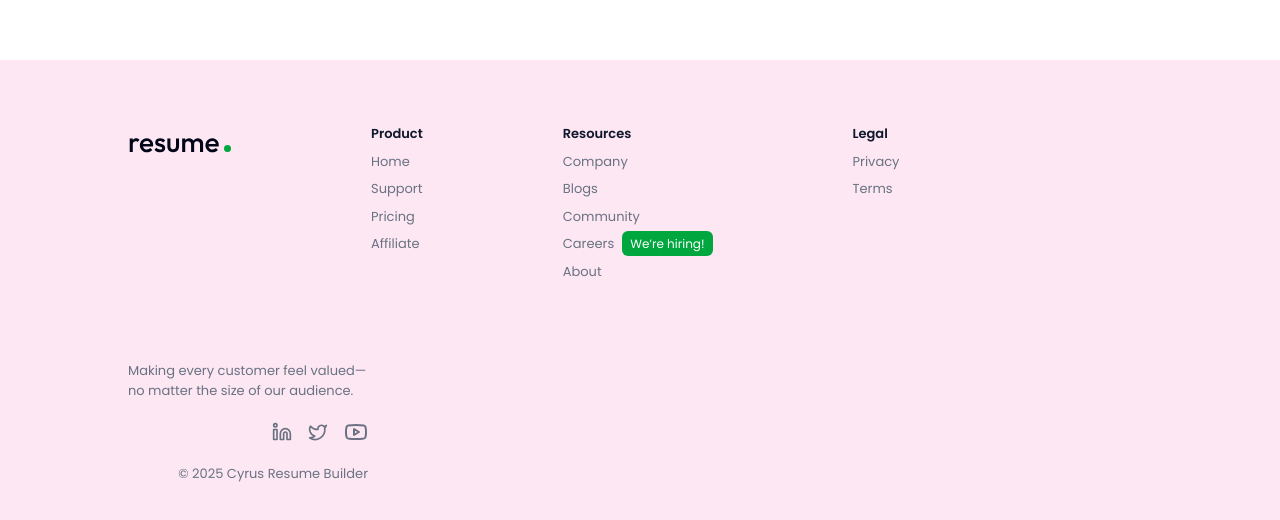
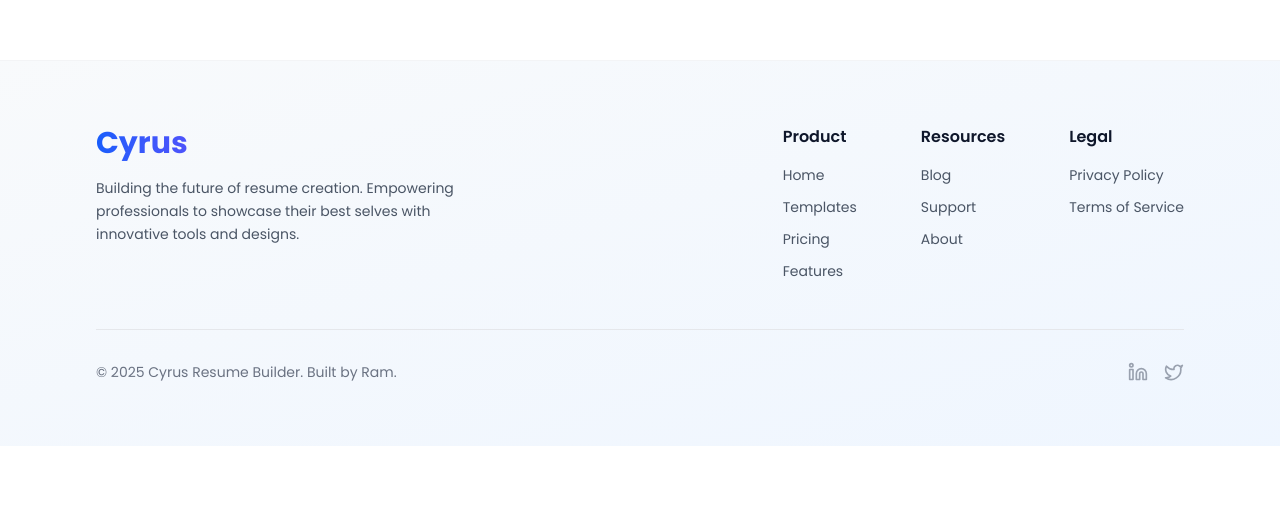
Before and after one commit to ram2005024/RESUME_BUILDER_MERN, a React (Vite) app in the folder Frontend/: page / in a window 1280 px wide. Shown: the part 2866-3386 px from the top of the page. After the commit the page ends 3312 px from the top, so only its background shows below. Built offline with nearby package versions, Linux system fonts and the light colour scheme.

Commit message:
Initial Commit now next phase is for backend

```diff
--- a/Frontend/src/components/Home/Footer.jsx
+++ b/Frontend/src/components/Home/Footer.jsx
@@ -1,118 +1,154 @@
 import React from "react";
+import { useNavigate } from "react-router-dom";
 
 const Footer = () => {
+  const navigate = useNavigate();
+
+  // Helper to handle navigation and scroll to top
+  const handleNavigation = (path) => {
+    window.scrollTo({ top: 0, behavior: "smooth" });
+    navigate(path);
+  };
+
   return (
-    <div>
     <>
       <style>{`
-                @import url('https://fonts.googleapis.com/css2?family=Poppins:ital,wght@0,100;0,200;0,300;0,400;0,500;0,600;0,700;0,800;0,900;1,100;1,200;1,300;1,400;1,500;1,600;1,700;1,800;1,900&display=swap');
-
-                * {
-                    font-family: 'Poppins', sans-serif;
-                }
+        @import url('https://fonts.googleapis.com/css2?family=Poppins:wght@300;400;500;600;700&display=swap');
+        * { font-family: 'Poppins', sans-serif; }
       `}</style>
 
-        <footer className="flex flex-wrap justify-center lg:justify-between overflow-hidden gap-10 md:gap-20 py-16 px-6 md:px-16 lg:px-24 xl:px-32 text-[13px] text-gray-500 bg-pink-100">
-          <div className="flex flex-wrap items-start gap-10 md:gap-[60px] xl:gap-[140px]">
-            <img src="logo.svg" alt="logo" />
+      <footer className="bg-gradient-to-br from-slate-50 to-blue-50 py-16 px-6 md:px-16 lg:px-24 border-t border-gray-100">
+        <div className="max-w-7xl mx-auto">
+          <div className="flex flex-wrap justify-between gap-12 mb-12">
+            {/* Brand Section */}
+            <div className="flex flex-col gap-4 max-w-sm">
+              <h2 className="text-3xl font-bold bg-gradient-to-r from-blue-600 to-purple-600 bg-clip-text text-transparent">
+                Cyrus
+              </h2>
+              <p className="text-gray-600 text-sm leading-relaxed">
+                Building the future of resume creation. Empowering professionals
+                to showcase their best selves with innovative tools and designs.
+              </p>
+            </div>
 
+            {/* Links Sections */}
+            <div className="flex flex-wrap gap-12 lg:gap-16">
+              {/* Product */}
               <div>
-              <p className="text-slate-900 font-semibold">Product</p>
-              <ul className="mt-2 space-y-2">
+                <h3 className="text-slate-900 font-semibold mb-4">Product</h3>
+                <ul className="space-y-3 text-sm">
                   <li>
-                  <a href="/" className="hover:text-green-600 transition">
+                    <button
+                      onClick={() => handleNavigation("/")}
+                      className="text-gray-600 hover:text-blue-600 transition-colors"
+                    >
                       Home
-                  </a>
+                    </button>
                   </li>
                   <li>
-                  <a href="/" className="hover:text-green-600 transition">
-                    Support
-                  </a>
+                    <button
+                      onClick={() => handleNavigation("/demo")}
+                      className="text-gray-600 hover:text-blue-600 transition-colors"
+                    >
+                      Templates
+                    </button>
                   </li>
                   <li>
-                  <a href="/" className="hover:text-green-600 transition">
+                    <button
+                      onClick={() => handleNavigation("/demo")}
+                      className="text-gray-600 hover:text-blue-600 transition-colors"
+                    >
                       Pricing
-                  </a>
+                    </button>
                   </li>
                   <li>
-                  <a href="/" className="hover:text-green-600 transition">
-                    Affiliate
-                  </a>
+                    <button
+                      onClick={() => handleNavigation("/demo")}
+                      className="text-gray-600 hover:text-blue-600 transition-colors"
+                    >
+                      Features
+                    </button>
                   </li>
                 </ul>
               </div>
+
+              {/* Resources */}
               <div>
-              <p className="text-slate-900 font-semibold">Resources</p>
-              <ul className="mt-2 space-y-2">
+                <h3 className="text-slate-900 font-semibold mb-4">Resources</h3>
+                <ul className="space-y-3 text-sm">
                   <li>
-                  <a href="/" className="hover:text-green-600 transition">
-                    Company
-                  </a>
+                    <button
+                      onClick={() => handleNavigation("/demo")}
+                      className="text-gray-600 hover:text-blue-600 transition-colors"
+                    >
+                      Blog
+                    </button>
                   </li>
                   <li>
-                  <a href="/" className="hover:text-green-600 transition">
-                    Blogs
-                  </a>
+                    <button
+                      onClick={() => handleNavigation("/demo")}
+                      className="text-gray-600 hover:text-blue-600 transition-colors"
+                    >
+                      Support
+                    </button>
                   </li>
                   <li>
-                  <a href="/" className="hover:text-green-600 transition">
-                    Community
-                  </a>
-                </li>
-                <li>
-                  <a href="/" className="hover:text-green-600 transition">
-                    Careers
-                    <span className="text-xs text-white bg-green-600 rounded-md ml-2 px-2 py-1">
-                      We’re hiring!
-                    </span>
-                  </a>
-                </li>
-                <li>
-                  <a href="/" className="hover:text-indigo-600 transition">
+                    <button
+                      onClick={() => handleNavigation("/demo")}
+                      className="text-gray-600 hover:text-blue-600 transition-colors"
+                    >
                       About
-                  </a>
+                    </button>
                   </li>
                 </ul>
               </div>
+
+              {/* Legal */}
               <div>
-              <p className="text-slate-900 font-semibold">Legal</p>
-              <ul className="mt-2 space-y-2">
+                <h3 className="text-slate-900 font-semibold mb-4">Legal</h3>
+                <ul className="space-y-3 text-sm">
                   <li>
-                  <a href="/" className="hover:text-green-600 transition">
-                    Privacy
-                  </a>
+                    <button
+                      onClick={() => handleNavigation("/demo")}
+                      className="text-gray-600 hover:text-blue-600 transition-colors"
+                    >
+                      Privacy Policy
+                    </button>
                   </li>
                   <li>
-                  <a href="/" className="hover:text-green-600 transition">
-                    Terms
-                  </a>
+                    <button
+                      onClick={() => handleNavigation("/demo")}
+                      className="text-gray-600 hover:text-blue-600 transition-colors"
+                    >
+                      Terms of Service
+                    </button>
                   </li>
                 </ul>
               </div>
             </div>
-          <div className="flex flex-col max-md:items-center max-md:text-center gap-2 items-end">
-            <p className="max-w-60">
-              Making every customer feel valued—no matter the size of our
-              audience.
+          </div>
+
+          <div className="border-t border-gray-200 pt-8 flex flex-col md:flex-row justify-between items-center gap-6">
+            <p className="text-gray-500 text-sm">
+              © 2025 Cyrus Resume Builder. Built by Ram.
             </p>
-            <div className="flex items-center gap-4 mt-3">
+
+            <div className="flex items-center gap-4">
               <a
                 href="https://www.linkedin.com/in/ram-sharma-7b8426316"
                 target="_blank"
-                rel="noreferrer"
+                rel="noopener noreferrer"
+                className="text-gray-400 hover:text-blue-600 transition-colors"
               >
                 <svg
-                  xmlns="http://www.w3.org/2000/svg"
-                  width="24"
-                  height="24"
+                  width="20"
+                  height="20"
                   viewBox="0 0 24 24"
                   fill="none"
                   stroke="currentColor"
                   strokeWidth="2"
                   strokeLinecap="round"
                   strokeLinejoin="round"
-                  className="lucide lucide-linkedin size-5 hover:text-green-500"
-                  aria-hidden="true"
                 >
                   <path d="M16 8a6 6 0 0 1 6 6v7h-4v-7a2 2 0 0 0-2-2 2 2 0 0 0-2 2v7h-4v-7a6 6 0 0 1 6-6z"></path>
                   <rect width="4" height="12" x="2" y="9"></rect>
@@ -122,52 +158,27 @@ const Footer = () => {
               <a
                 href="https://x.com/Shekhar10276577"
                 target="_blank"
-                rel="noreferrer"
+                rel="noopener noreferrer"
+                className="text-gray-400 hover:text-blue-400 transition-colors"
               >
                 <svg
-                  xmlns="http://www.w3.org/2000/svg"
-                  width="24"
-                  height="24"
+                  width="20"
+                  height="20"
                   viewBox="0 0 24 24"
                   fill="none"
                   stroke="currentColor"
                   strokeWidth="2"
                   strokeLinecap="round"
                   strokeLinejoin="round"
-                  className="lucide lucide-twitter size-5 hover:text-green-500"
-                  aria-hidden="true"
                 >
                   <path d="M22 4s-.7 2.1-2 3.4c1.6 10-9.4 17.3-18 11.6 2.2.1 4.4-.6 6-2C3 15.5.5 9.6 3 5c2.2 2.6 5.6 4.1 9 4-.9-4.2 4-6.6 7-3.8 1.1 0 3-1.2 3-1.2z"></path>
                 </svg>
               </a>
-              <a
-                href="https://www.youtube.com/@cutie8864"
-                target="_blank"
-                rel="noreferrer"
-              >
-                <svg
-                  xmlns="http://www.w3.org/2000/svg"
-                  width="24"
-                  height="24"
-                  viewBox="0 0 24 24"
-                  fill="none"
-                  stroke="currentColor"
-                  strokeWidth="2"
-                  strokeLinecap="round"
-                  strokeLinejoin="round"
-                  className="lucide lucide-youtube size-6 hover:text-green-500"
-                  aria-hidden="true"
-                >
-                  <path d="M2.5 17a24.12 24.12 0 0 1 0-10 2 2 0 0 1 1.4-1.4 49.56 49.56 0 0 1 16.2 0A2 2 0 0 1 21.5 7a24.12 24.12 0 0 1 0 10 2 2 0 0 1-1.4 1.4 49.55 49.55 0 0 1-16.2 0A2 2 0 0 1 2.5 17"></path>
-                  <path d="m10 15 5-3-5-3z"></path>
-                </svg>
-              </a>
             </div>
-            <p className="mt-3 text-center">© 2025 Cyrus Resume Builder</p>
+          </div>
         </div>
       </footer>
     </>
-    </div>
   );
 };
 
--- a/Frontend/src/components/Home/Hero.jsx
+++ b/Frontend/src/components/Home/Hero.jsx
@@ -14,7 +14,7 @@ const Hero = () => {
       <>
         {/* Nav section */}
         <nav className="z-50 flex items-center justify-between w-full py-4 px-6 md:px-16 lg:px-24 xl:px-40 text-sm">
-          <a href="https://prebuiltui.com">
+          <a href="/">
             <img src="/logo.svg" alt="logo" className="h-10 w-auto" />
           </a>
 
@@ -31,7 +31,7 @@ const Hero = () => {
             >
               Testimonials
             </a>
-            <a href="#cta" className="hover:text-indigo-600 transition">
+            <a href="#cte" className="hover:text-indigo-600 transition">
               Contact
             </a>
           </div>
--- /dev/null
+++ b/Frontend/src/components/Loader.jsx
@@ -0,0 +1,57 @@
+import { File } from "lucide-react";
+import { useState, useEffect } from "react";
+
+const LoaderComponent = () => {
+  const [dots, setDots] = useState("");
+
+  useEffect(() => {
+    const interval = setInterval(() => {
+      setDots((prev) => (prev.length >= 3 ? "" : prev + "."));
+    }, 400);
+    return () => clearInterval(interval);
+  }, []);
+
+  return (
+    <div className="w-screen h-screen flex items-center justify-center bg-slate-100">
+      <div className="relative flex flex-col items-center gap-8">
+        <div className="relative w-20 h-20">
+          <div className="absolute inset-0 rounded-full border-2 border-slate-300 animate-pulse"></div>
+
+          <div className="absolute inset-2 rounded-full border-2 border-transparent border-t-blue-600 border-r-blue-500 animate-spin"></div>
+
+          <div
+            className="absolute inset-4 rounded-full border-2 border-transparent border-b-slate-700 border-l-slate-600 animate-spin"
+            style={{ animationDirection: "reverse", animationDuration: "1.5s" }}
+          ></div>
+
+          <div className="absolute inset-0 flex items-center justify-center">
+            <File size={16} />
+          </div>
+        </div>
+
+        <div className="flex flex-col items-center gap-2">
+          <h1 className="text-2xl font-semibold text-slate-800 tracking-tight">
+            CYRUS
+          </h1>
+
+          <p className="text-slate-500 text-sm font-medium">
+            The best resume builder app
+          </p>
+
+          <p className="text-slate-400 text-xs tracking-wide mt-1">
+            Loading<span className="inline-block w-6 text-left">{dots}</span>
+          </p>
+        </div>
+      </div>
+
+      <div className="absolute bottom-8 text-center">
+        <p className="text-slate-400 text-xs">
+          Crafted by{" "}
+          <span className="text-slate-600 font-medium">Ram Sharma</span>
+        </p>
+      </div>
+    </div>
+  );
+};
+
+export default LoaderComponent;
--- a/Frontend/src/components/TemplateBox.jsx
+++ b/Frontend/src/components/TemplateBox.jsx
@@ -14,10 +14,7 @@ const TemplateBox = ({ setIsOpen, isOpen, templateOptions, onChange }) => {
       </div>
       {/* Template selecting container */}
       {isOpen && (
-        <div
-          className="p-4 flex flex-col  gap-3 absolute top-15 left-0 z-50  w-96 h-auto border border-gray-100 shadow-lg bg-white"
-          onClick={(e) => e.stopPropagation()}
-        >
+        <div className="p-4 flex flex-col  gap-3 rounded-lg absolute top-15 left-0 z-50  w-96 h-auto border border-gray-100 shadow-lg bg-white">
           {templateOptions.map((items, index) => {
             const isSelected = index === isCheckedIndex;
             return (
```
Also changed, not shown: Frontend/src/App.jsx (+7 -1 lines), Frontend/src/components/Home/Contact.jsx (+6 -1 lines), Frontend/src/pages/Build.jsx (+61 -5 lines), Frontend/src/pages/DashBoard.jsx (+6 -6 lines), Frontend/src/pages/FooterPages/Dummy.jsx (added, +43 -0 lines), Frontend/src/pages/Login.jsx (+83 -68 lines), Frontend/src/pages/View.jsx (+54 -2 lines). Lines whose indentation alone changed are shown as unchanged.
